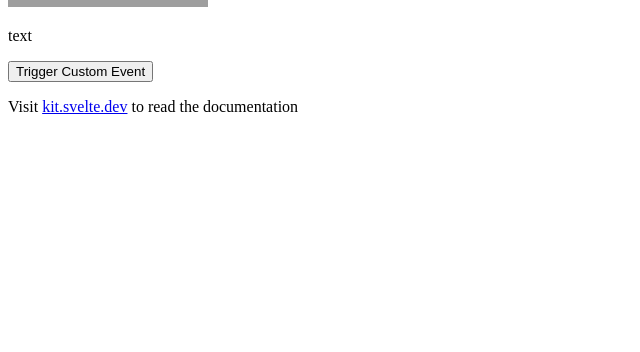
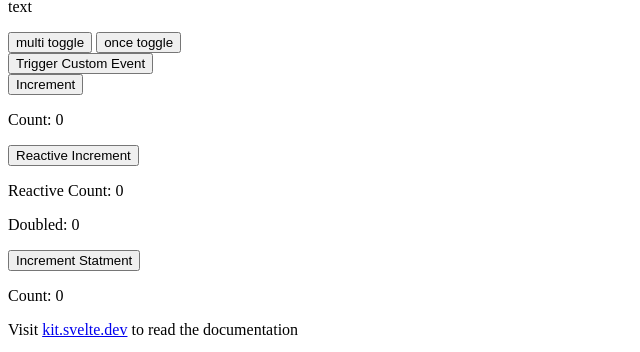
Before and after one commit to kanChome/Svelte-tutorial, a SvelteKit app: page / in a window 1280 px wide. Shown: the part 512-864 px from the top of the page, without its empty margins (0-640 px from the left). Before the commit the page ends 800 px from the top, so only its background shows below. Built offline with nearby package versions, Linux system fonts and the light colour scheme; grey boxes are pictures that could not be loaded.

Commit message:
reactive tutorial.

```diff
--- /dev/null
+++ b/src/lib/components/Increment.svelte
@@ -0,0 +1,10 @@
+<script lang="ts">
+  let count = 0;
+
+  const increment = () => {
+    count += 1;
+  };
+</script>
+
+<button on:click={increment}>Increment</button>
+<p>Count: {count}</p>
--- /dev/null
+++ b/src/lib/components/ReactiveIncrement.svelte
@@ -0,0 +1,14 @@
+<script lang="ts">
+  let count = 0;
+  let doubled: number;
+
+  $: doubled = count * 2;
+
+  const reactiveIncrement = () => {
+    count += 1;
+  };
+</script>
+
+<button on:click={reactiveIncrement}>Reactive Increment</button>
+<p>Reactive Count: {count}</p>
+<p>Doubled: {doubled}</p>
--- /dev/null
+++ b/src/lib/components/ReactiveStetment.svelte
@@ -0,0 +1,17 @@
+<script lang="ts">
+  let count = 0;
+
+  $: if (count > 5) {
+    console.log("Count is 5 or greater");
+  }
+
+  const increment = () => {
+    count += 1;
+  };
+</script>
+
+<button on:click={increment}>Increment Statment</button>
+<p>Count: {count}</p>
+{#if count > 5}
+  <p style="color:brown">Larger than 5</p>
+{/if}
--- a/src/routes/+page.svelte
+++ b/src/routes/+page.svelte
@@ -1,6 +1,9 @@
 <script lang="ts">
   import Child from "$lib/components/Child.svelte";
   import DispatcherChild from "$lib/components/DispatcherChild.svelte";
+  import Increment from "$lib/components/Increment.svelte";
+  import ReactiveIncrement from "$lib/components/ReactiveIncrement.svelte";
+  import ReactiveStetment from "$lib/components/ReactiveStetment.svelte";
   import type { Arr } from "../types/Arr.type";
   import type { Obj } from "../types/Obj.type";
 
@@ -40,16 +43,23 @@
   };
 </script>
 
+<Child {text} {html} {arr} {obj} />
+
 <button on:click={alertToggle} on:click|once={consoleToggle}
   >multi toggle</button
 >
-
 <button on:click|once={alertToggle} on:click={consoleToggle}>once toggle</button
 >
-
-<Child {text} {html} {arr} {obj} />
+<br />
 
 <DispatcherChild on:myEvent={handleCustomEvent} />
+<br />
+
+<Increment />
+
+<ReactiveIncrement />
+
+<ReactiveStetment />
 <p>
   Visit <a href="https://kit.svelte.dev">kit.svelte.dev</a> to read the documentation
 </p>
```
